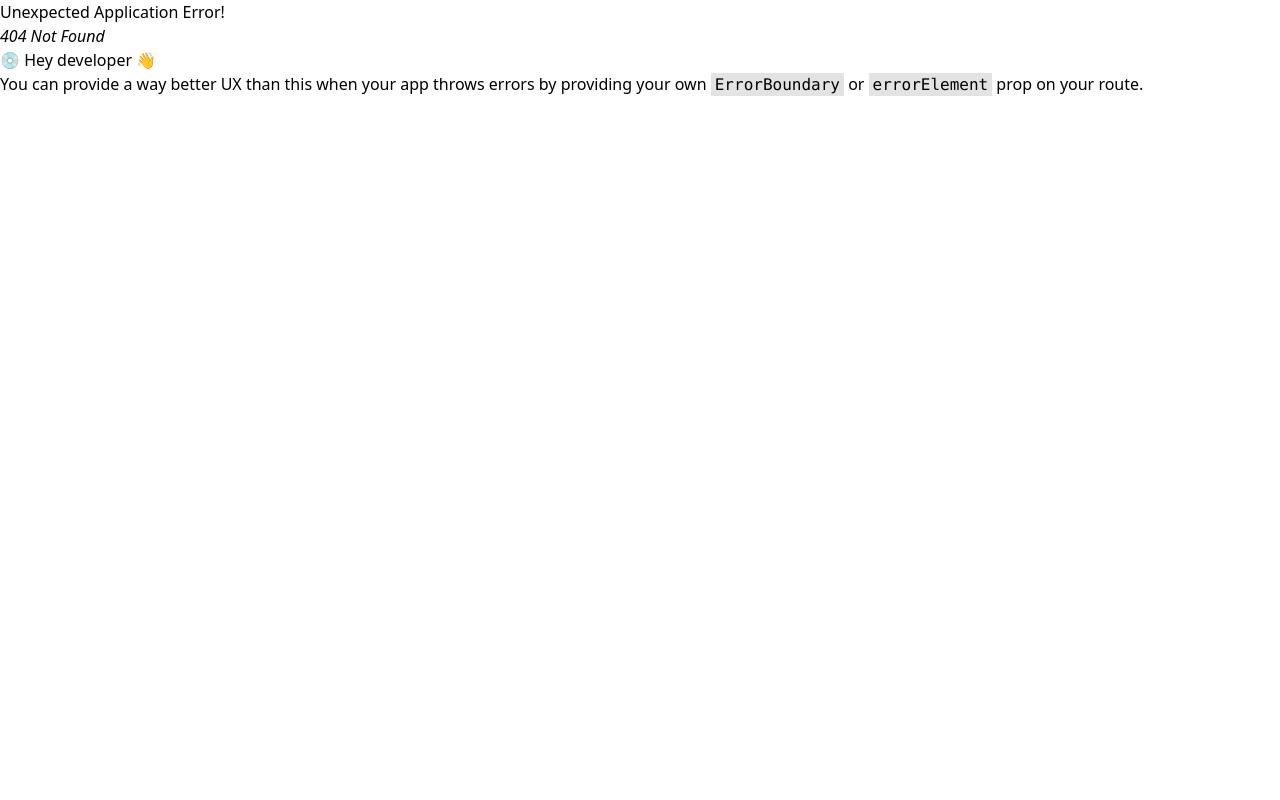
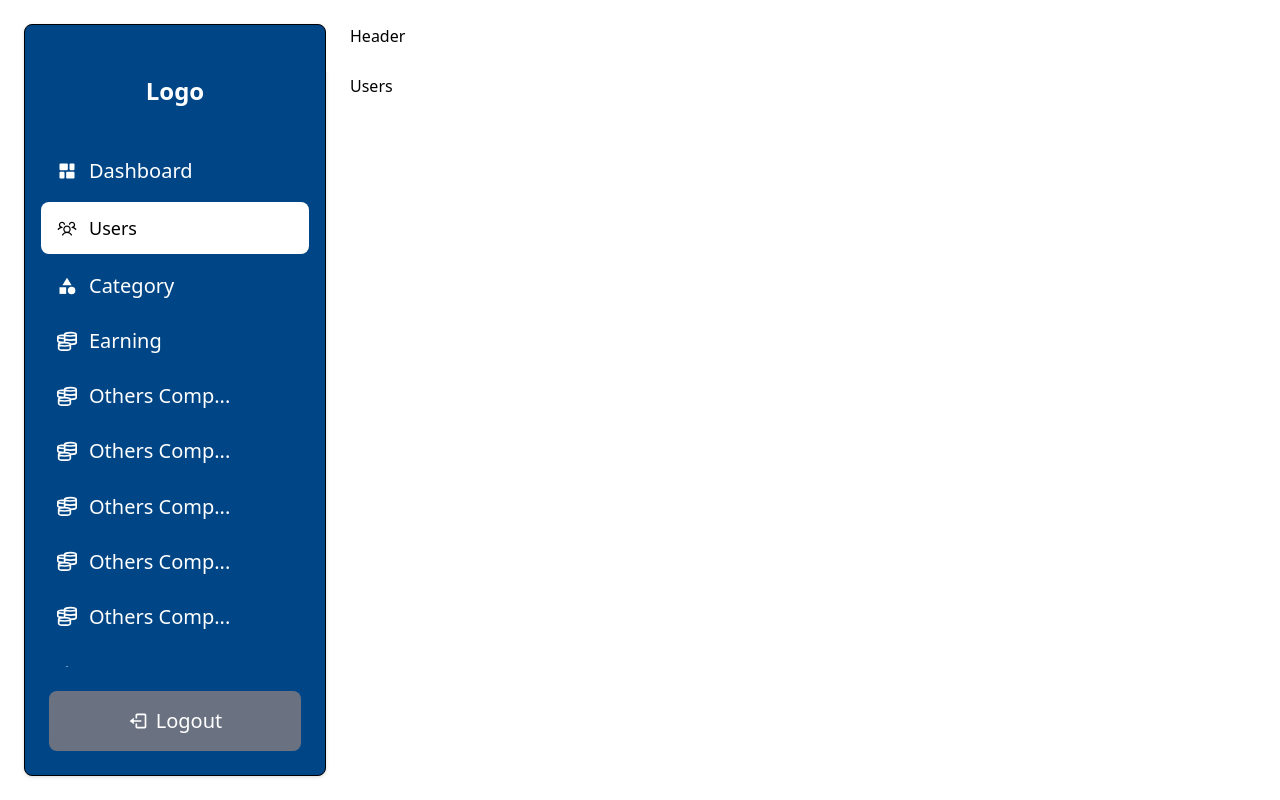
Before and after one commit to shejanNizam/react-admin-dashboard, a React (Vite) app: page /users in a window 1280 px wide. Before the commit this address had no page. Built offline with nearby package versions, Linux system fonts and the light colour scheme.

Commit message:
sidebar modified dynamically

```diff
--- a/src/constants/router.constant.tsx
+++ b/src/constants/router.constant.tsx
@@ -1,15 +1,21 @@
 import { CiSettings } from "react-icons/ci";
 import { FaServicestack } from "react-icons/fa";
-import { MdOutlineSecurityUpdateWarning } from "react-icons/md";
+import { GrMoney } from "react-icons/gr";
+import { MdCategory, MdOutlineSecurityUpdateWarning } from "react-icons/md";
+import { PiUsersThree } from "react-icons/pi";
 import { RiDashboardHorizontalFill } from "react-icons/ri";
 import { TbAirConditioning } from "react-icons/tb";
+import Category from "../pages/Category/Category";
 import DashboardHome from "../pages/DashboardHome/DashboardHome";
+import Earning from "../pages/Earning/Earning";
+import Others from "../pages/Others/Others";
 import About from "../pages/Settings/About";
 import EditAbout from "../pages/Settings/EditAbout";
 import EditPrivacyPolicy from "../pages/Settings/EditPrivacyPolicy";
 import EditTermsConditions from "../pages/Settings/EditTermsConditions";
 import PrivacyPolicy from "../pages/Settings/PrivacyPolicy";
 import TermsConditions from "../pages/Settings/TermsConditions";
+import Users from "../pages/Users/Users";
 
 export const dashboardItems = [
   {
@@ -19,52 +25,52 @@ export const dashboardItems = [
     element: <DashboardHome />,
   },
   {
-    name: "Dashboard",
-    path: "/",
-    icon: RiDashboardHorizontalFill,
-    element: <DashboardHome />,
+    name: "Users",
+    path: "/users",
+    icon: PiUsersThree,
+    element: <Users />,
   },
   {
-    name: "Dashboard",
-    path: "/",
-    icon: RiDashboardHorizontalFill,
-    element: <DashboardHome />,
+    name: "Category",
+    path: "category",
+    icon: MdCategory,
+    element: <Category />,
   },
   {
-    name: "Dashboard",
-    path: "/",
-    icon: RiDashboardHorizontalFill,
-    element: <DashboardHome />,
+    name: "Earning",
+    path: "earning",
+    icon: GrMoney,
+    element: <Earning />,
   },
   {
-    name: "Dashboard",
-    path: "/",
-    icon: RiDashboardHorizontalFill,
-    element: <DashboardHome />,
+    name: "Others Comp...",
+    path: "others1",
+    icon: GrMoney,
+    element: <Others />,
   },
   {
-    name: "Dashboard",
-    path: "/",
-    icon: RiDashboardHorizontalFill,
-    element: <DashboardHome />,
+    name: "Others Comp...",
+    path: "others2",
+    icon: GrMoney,
+    element: <Others />,
   },
   {
-    name: "Dashboard",
-    path: "/",
-    icon: RiDashboardHorizontalFill,
-    element: <DashboardHome />,
+    name: "Others Comp...",
+    path: "others3",
+    icon: GrMoney,
+    element: <Others />,
   },
   {
-    name: "Dashboard",
-    path: "/",
-    icon: RiDashboardHorizontalFill,
-    element: <DashboardHome />,
+    name: "Others Comp...",
+    path: "others4",
+    icon: GrMoney,
+    element: <Others />,
   },
   {
-    name: "Dashboard",
-    path: "/",
-    icon: RiDashboardHorizontalFill,
-    element: <DashboardHome />,
+    name: "Others Comp...",
+    path: "others5",
+    icon: GrMoney,
+    element: <Others />,
   },
 
   {
--- a/src/layouts/Main/Sidebar.tsx
+++ b/src/layouts/Main/Sidebar.tsx
@@ -43,8 +43,8 @@ const SubMenu = ({
         to={subPath ?? "/"}
         className={({ isActive }) =>
           isActive
-            ? "bg-button text-white w-full px-4 py-1 flex items-center justify-start gap-3 transition-all rounded-lg"
-            : "text-black hover:text-white hover:bg-button w-full px-4 py-1 flex items-center justify-start gap-3 transition-all rounded-lg"
+            ? "bg-button text-black bg-white w-full px-4 py-1 flex items-center justify-start gap-3 transition-all rounded-lg"
+            : "text-black hover:text-black hover:bg-white w-full px-4 py-1 flex items-center justify-start gap-3 transition-all rounded-lg"
         }
       >
         <div>{subIcon ? createElement(subIcon, { size: "17" }) : null}</div>
@@ -81,13 +81,13 @@ const Sidebar = () => {
     <div className="fixed top-0 left-0 w-[326px] min-h-screen h-full p-6 pr-0">
       <div className="h-full flex flex-col justify-between bg-primary pt-[50px] border drop-shadow rounded-lg">
         {/* Logo */}
-        <div className="w-[70%] mx-auto">
+        <div className="w-[70%] mx-auto text-center text-white text-2xl font-bold">
           {/* <img className="w-[70%] mx-auto" src={logo} alt="Logo" /> */}
           Logo
         </div>
 
         {/* Navigation Links */}
-        <ul className="mt-10 max-h-[650px] overflow-y-auto space-y-1 xl:space-y-2 px-4 text-black">
+        <ul className="mt-10 max-h-[650px] overflow-y-auto space-y-1 xl:space-y-2 px-4 text-white">
           {routeLinkGenerators(dashboardItems).map(
             ({ name, icon, path, children, rootPath }, indx) =>
               children?.length ? (
@@ -100,9 +100,9 @@ const Sidebar = () => {
                       }))
                     }
                     className={cn(
-                      "outline-none hover:text-white hover:bg-button w-full px-4 py-3 flex items-center justify-between gap-3 text-lg transition-all rounded-lg",
+                      "outline-none hover:text-black hover:bg-white w-full px-4 py-3 flex items-center justify-between gap-3 text-lg transition-all rounded-lg",
                       {
-                        "bg-button text-white":
+                        "bg-white text-black":
                           name === openName?.name ||
                           (rootPath &&
                             location.pathname.includes(rootPath) &&
@@ -140,8 +140,8 @@ const Sidebar = () => {
                     to={path ?? "/"}
                     className={({ isActive }) =>
                       isActive
-                        ? "bg-button text-white w-full px-4 py-3 flex items-center justify-start gap-3 text-lg transition-all rounded-lg"
-                        : "hover:text-white text-[20px] hover:bg-button w-full px-4 py-2 flex items-center justify-start gap-3 text-lg transition-all rounded-lg"
+                        ? "bg-white text-black w-full px-4 py-3 flex items-center justify-start gap-3 text-lg transition-all rounded-lg"
+                        : "hover:text-black text-[20px] hover:bg-white w-full px-4 py-2 flex items-center justify-start gap-3 text-lg transition-all rounded-lg"
                     }
                   >
                     <div>{createElement(icon, { size: "20" })}</div>
--- /dev/null
+++ b/src/pages/Category/Category.tsx
@@ -0,0 +1,3 @@
+export default function Category() {
+  return <div>Category</div>;
+}
--- /dev/null
+++ b/src/pages/Earning/Earning.tsx
@@ -0,0 +1,3 @@
+export default function Earning() {
+  return <div>Earning</div>;
+}
--- /dev/null
+++ b/src/pages/Others/Others.tsx
@@ -0,0 +1,3 @@
+export default function Others() {
+  return <div>Others</div>;
+}
--- /dev/null
+++ b/src/pages/Users/Users.tsx
@@ -0,0 +1,3 @@
+export default function Users() {
+  return <div>Users</div>;
+}
```
